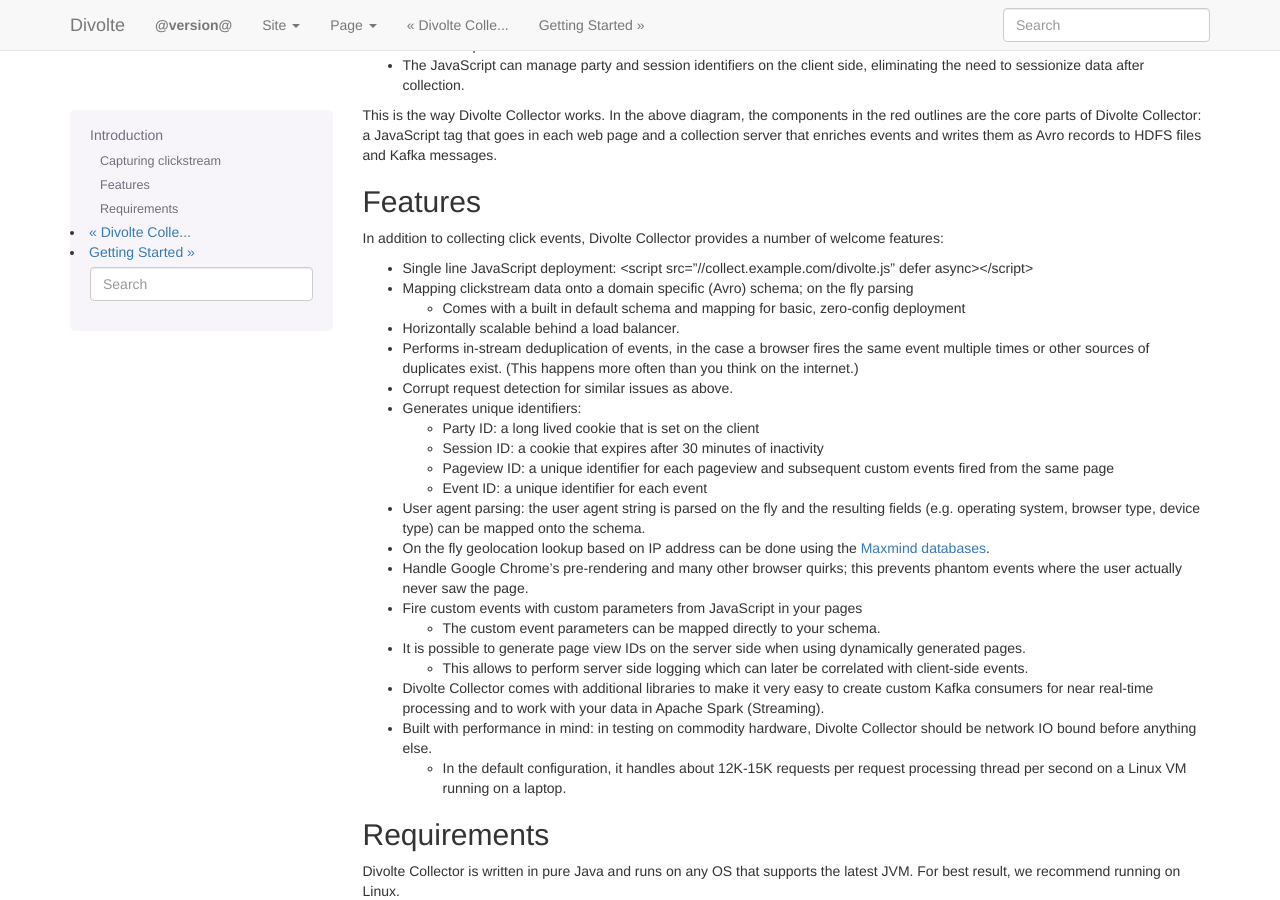
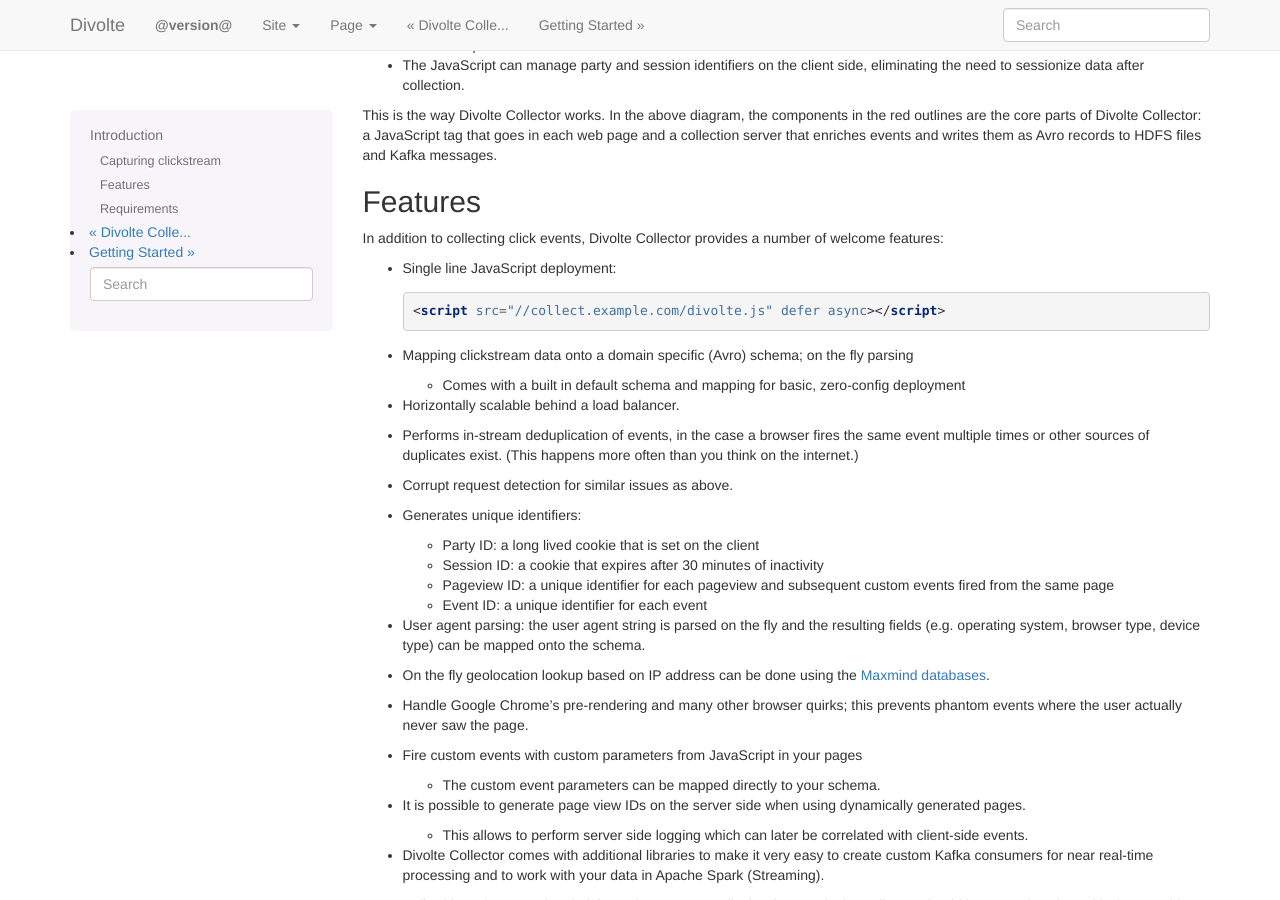
Before and after one commit to divolte/divolte-collector, a Sphinx documentation site: the page built from docs/introduction.rst, in a window 1280 px wide and 900 px high, scrolled down 2912 px. Built offline with Sphinx 7.4.7, drawn with Linux system fonts in a browser that asks for light colours; nearby versions of some CDN libraries; library files that are not in the unit come from our copies.

Commit message:
Render HTML as code block.

```diff
--- a/docs/introduction.rst
+++ b/docs/introduction.rst
@@ -69,7 +69,12 @@
 ========
 In addition to collecting click events, Divolte Collector provides a number of welcome features:
 
-* Single line JavaScript deployment: <script src="//collect.example.com/divolte.js" defer async></script>
+* Single line JavaScript deployment:
+
+  .. code-block:: html
+
+    <script src="//collect.example.com/divolte.js" defer async></script>
+
 * Mapping clickstream data onto a domain specific (Avro) schema; on the fly parsing
 
   * Comes with a built in default schema and mapping for basic, zero-config deployment
```
